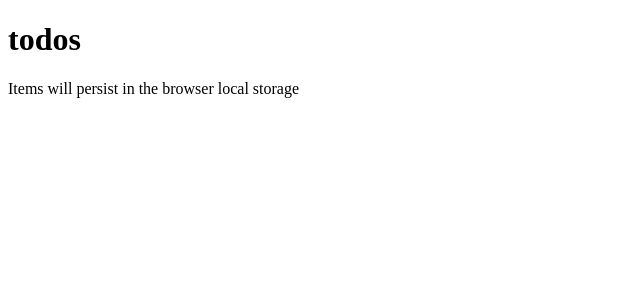
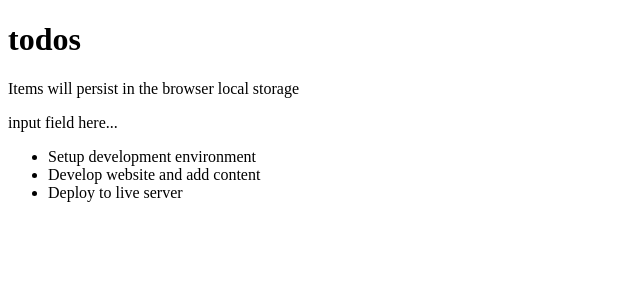
Before and after one commit to kwesiObuobi/react-tutorial, a React (Vite) app: page / in a window 1280 px wide. Shown: the top 300 px of the page, without its empty margins (0-640 px from the left). Built offline with nearby package versions, Linux system fonts and the light colour scheme.

Commit message:
Add prop drilling to all components

```diff
--- a/package.json
+++ b/package.json
@@ -10,6 +10,7 @@
     "preview": "vite preview"
   },
   "dependencies": {
+    "prop-types": "^15.8.1",
     "react": "^18.2.0",
     "react-dom": "^18.2.0"
   },
--- a/src/App.jsx
+++ b/src/App.jsx
@@ -1,11 +1,13 @@
 import './App.css'
 import Header from '@/components/Header'
+import TodosLogic from '@/components/TodosLogic'
 
 function App() {
 
   return (
     <>
       <Header />
+      <TodosLogic />
     </>
   )
 }
--- a/src/components/InputTodo.jsx
+++ b/src/components/InputTodo.jsx
@@ -0,0 +1,4 @@
+const InputTodo = () => {
+  return <div>input field here...</div>;
+};
+export default InputTodo;
--- a/src/components/TodoItem.jsx
+++ b/src/components/TodoItem.jsx
@@ -0,0 +1,11 @@
+import PropTypes from 'prop-types';
+
+const TodoItem = ({ itemProp }) => {
+  return <li>{itemProp.title}</li>;
+};
+
+export default TodoItem;
+
+TodoItem.propTypes = {
+  itemProp: PropTypes.any
+}
--- a/src/components/TodoList.jsx
+++ b/src/components/TodoList.jsx
@@ -0,0 +1,17 @@
+import PropTypes from 'prop-types'
+import TodoItem from './TodoItem';
+const TodosList = ({todosProps}) => {
+  return (
+    <ul>
+      {todosProps.map((todo) => (
+        <TodoItem key={todo.id} itemProp={todo} />
+      ))}
+    </ul>
+  );
+};
+
+TodosList.propTypes = {
+  todosProps: PropTypes.array.isRequired,
+}
+
+export default TodosList;
--- a/src/components/TodosLogic.jsx
+++ b/src/components/TodosLogic.jsx
@@ -0,0 +1,30 @@
+import InputTodo from "./InputTodo";
+import TodosList from "./TodoList";
+
+const TodosLogic = () => {
+  const todos = [
+    {
+      id: 1,
+      title: 'Setup development environment',
+      completed: true,
+    },
+    {
+      id: 2,
+      title: 'Develop website and add content',
+      completed: false,
+    },
+    {
+      id: 3,
+      title: 'Deploy to live server',
+      completed: false,
+    },
+  ];
+
+  return (
+    <div>
+      <InputTodo />
+      <TodosList todosProps={todos} />
+    </div>
+  )
+}
+export default TodosLogic;
```
Also changed, not shown: 1 other file (tests, documents, lock files or other folders).
